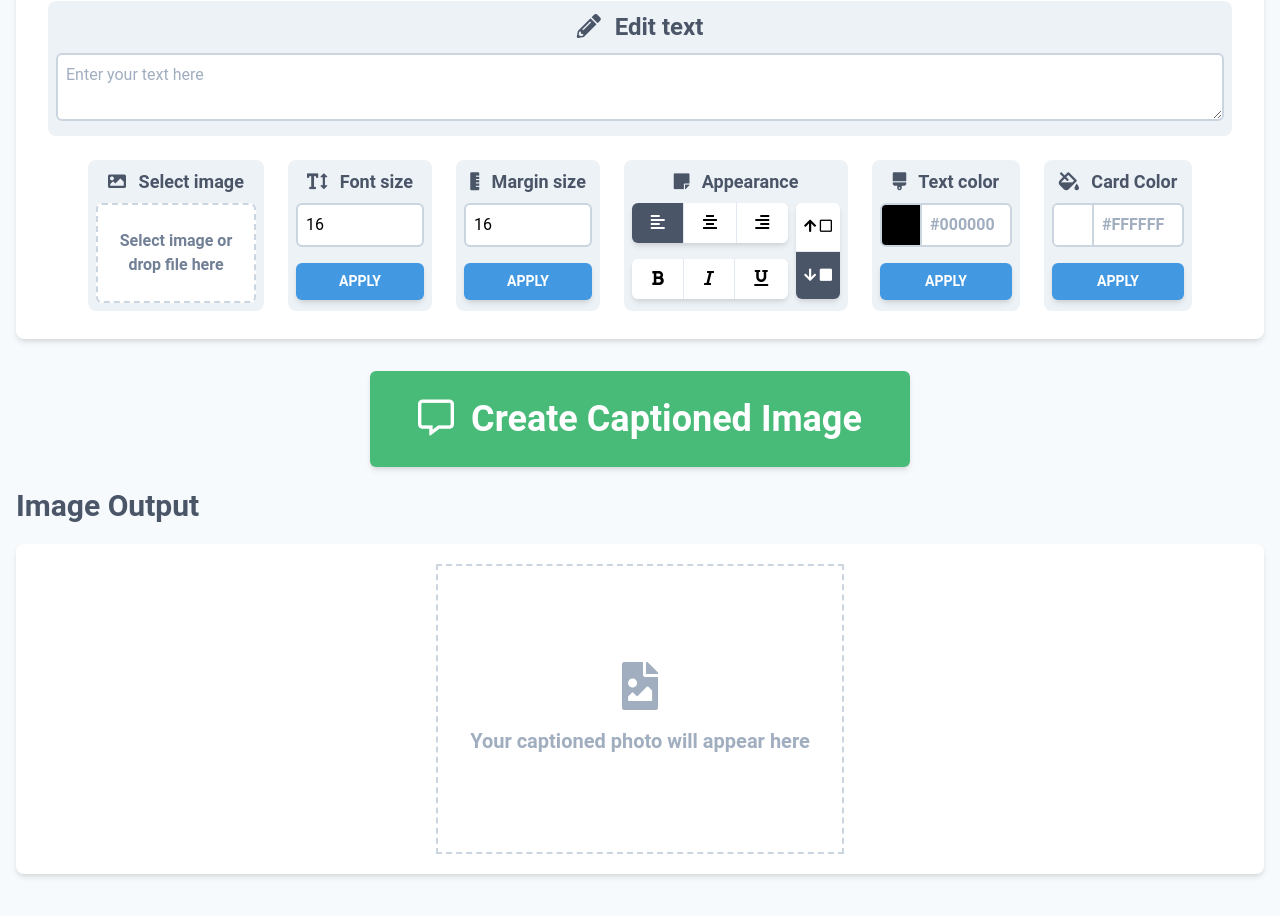
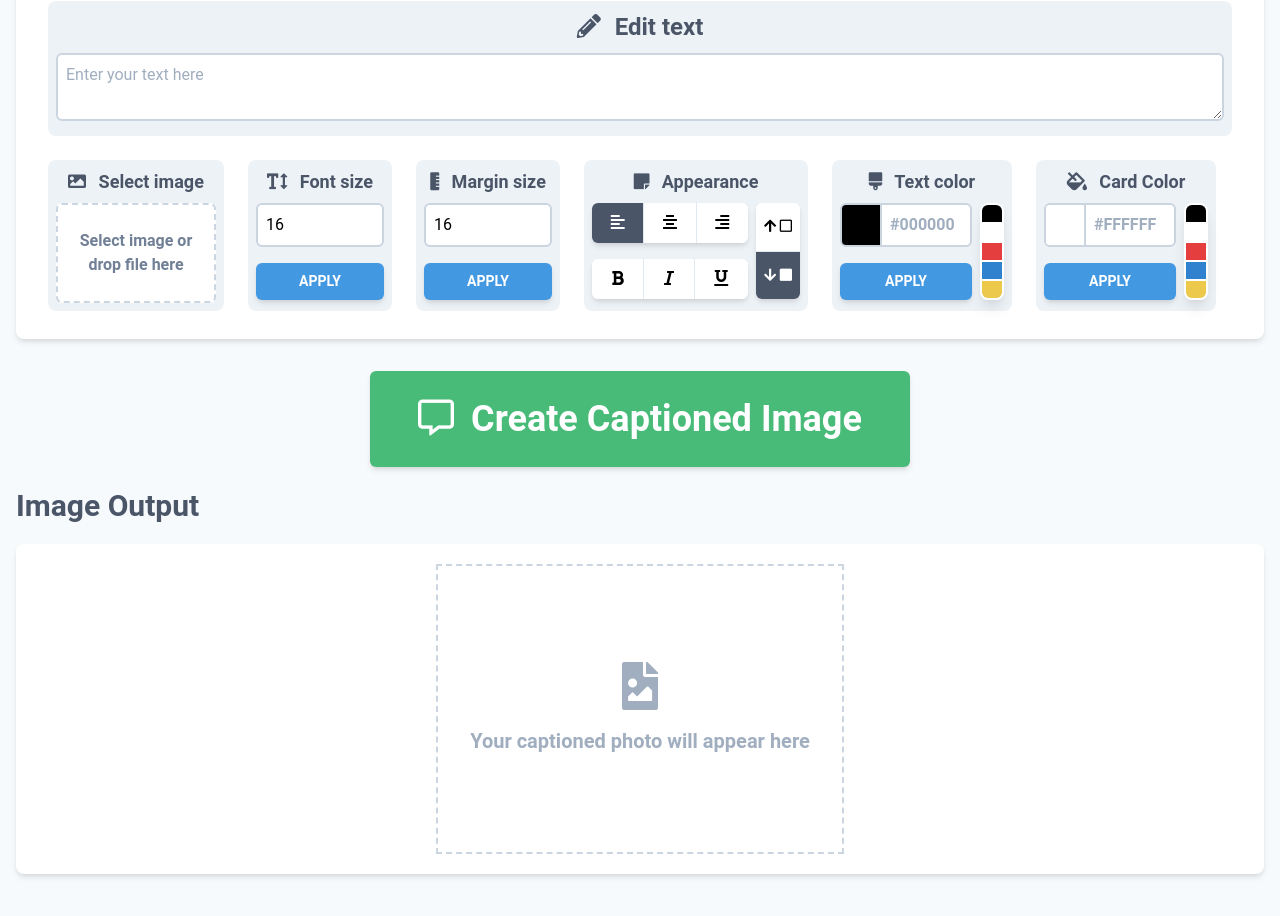
Before and after one commit to brendannoble/Photo-Caption-Tool, a React (Create React App) app: page / in a window 1280 px wide. Shown: the part 1020-1936 px from the top of the page. Built offline with nearby package versions, Linux system fonts and the light colour scheme.

Commit message:
Added color history

```diff
--- a/package.json
+++ b/package.json
@@ -15,7 +15,8 @@
     "react-dom": "^16.13.1",
     "react-scripts": "3.4.3",
     "react-spinners": "^0.9.0",
-    "tailwindcss": "^1.7.3"
+    "tailwindcss": "^1.7.3",
+    "uuid": "^8.3.0"
   },
   "scripts": {
     "start": "react-scripts start",
--- a/src/components/controls/ControlsContainer.js
+++ b/src/components/controls/ControlsContainer.js
@@ -14,7 +14,7 @@ const ControlsContainer = () => {
         <TextInputModule/>
         {/* TODO font selection */}
       </div>
-      <div className="flex flex-col justify-center flex-wrap md:flex-row mb-2">
+      <div className="flex flex-col justify-center md:justify-start flex-wrap md:flex-row mb-2">
         <FileUploadModule/>
         <FontSizeModule/>
         <MarginSizeModule/>
--- a/src/components/controls/modules/BackgroundColorModule.js
+++ b/src/components/controls/modules/BackgroundColorModule.js
@@ -1,5 +1,6 @@
 import React, { useState, useContext } from 'react';
 import { SettingsContext } from '../../../contexts/SettingsContext';
+import ColorHistoryModule from './submodules/ColorHistorySubModule';
 
 const BackgroundColorModule = () => {
 
@@ -26,9 +27,16 @@ const BackgroundColorModule = () => {
     dispatch({ type: ACTIONS.SET_BACKGROUNDCOLOR, payload: color });
   }
 
+  const applyColor = (color) => {
+    setColor(color);
+    dispatch({ type: ACTIONS.SET_BACKGROUNDCOLOR, payload: color });
+  }
+
   return (
     <div className="control-well md:mx-3">
       <h2 className="control-title"><i className="fas fa-fill-drip mr-2"></i> Card Color</h2>
+      <div className="flex flex-col md:flex-row justify-between">
+        <div className="md:mr-2">
           <div className="flex items-center bg-white rounded-md border-2 border-gray-400 overflow-hidden mb-4">
             <label htmlFor="background-color-picker" className="w-10 h-10 mr-2 outline-none border-r-2 border-gray-400 overflow-hidden cursor-pointer"
               style={{
@@ -42,6 +50,9 @@ const BackgroundColorModule = () => {
             APPLY
           </button>
         </div>
+        <ColorHistoryModule currentColor={state.backgroundColor} applyColor={applyColor} storageKey={"cardColor"} />
+      </div>
+    </div>
   )
 }
 
--- a/src/components/controls/modules/TextColorModule.js
+++ b/src/components/controls/modules/TextColorModule.js
@@ -1,5 +1,6 @@
 import React, { useState, useContext } from 'react';
 import { SettingsContext } from '../../../contexts/SettingsContext';
+import ColorHistoryModule from './submodules/ColorHistorySubModule';
 
 const TextColorModule = () => {
 
@@ -26,9 +27,16 @@ const TextColorModule = () => {
     dispatch({ type: ACTIONS.SET_TEXTCOLOR, payload: color });
   }
 
+  const applyColor = (color) => {
+    setColor(color);
+    dispatch({ type: ACTIONS.SET_TEXTCOLOR, payload: color });
+  }
+
   return (
     <div className="control-well md:mx-3">
       <h2 className="control-title"><i className="fas fa-brush mr-2"></i> Text color</h2>
+        <div className="flex flex-col md:flex-row justify-between">
+          <div className="md:mr-2">
             <div className="flex items-center bg-white rounded-md border-2 border-gray-400 overflow-hidden mb-4">
             <label htmlFor="text-color-picker" className="w-10 h-10 mr-2 outline-none border-r-2 border-gray-400 overflow-hidden cursor-pointer"
               style={{
@@ -42,6 +50,9 @@ const TextColorModule = () => {
               APPLY
             </button>
           </div>
+          <ColorHistoryModule currentColor={state.textColor} applyColor={applyColor} storageKey={"textColor"}/>
+        </div>
+    </div>
   )
 }
 
--- /dev/null
+++ b/src/components/controls/modules/submodules/ColorHistorySubModule.js
@@ -0,0 +1,61 @@
+import React, { useState, useEffect } from 'react';
+import { v4 as uuidv4 } from 'uuid';
+
+const ColorHistoryModule = ({ currentColor, applyColor, storageKey }) => {
+
+
+  const defaultColors = ['#000000', '#FFFFFF', '#e53e3e', '#3182ce', '#ecc94b'];
+
+  const [ colors, setColors ] = useState(defaultColors);
+
+  const loadColors = () => {
+    let loadedColors;
+
+    if (localStorage.getItem(storageKey) === null) {
+      localStorage.setItem(storageKey, JSON.stringify(colors));
+      loadedColors = JSON.parse(localStorage.getItem(storageKey));
+      setColors([...loadedColors]);
+      return;
+    }
+    loadedColors = JSON.parse(localStorage.getItem(storageKey));
+    setColors([...loadedColors]);
+  }
+
+  const changeColor = (color) => {
+    applyColor(color);
+    if (colors.includes(color)) return;
+    let newColors = [...colors];
+    newColors.unshift(currentColor);
+    newColors.pop();
+    setColors(newColors);
+    localStorage.setItem(storageKey, JSON.stringify(newColors));
+  }
+
+  useEffect(() => {
+    loadColors();
+  }, [])
+
+  useEffect(() => {
+    if (currentColor === undefined) return;
+    if (colors.includes(currentColor)) return;
+    let newColors = [...colors];
+    newColors.unshift(currentColor);
+    newColors.pop();
+    setColors(newColors);
+    localStorage.setItem(storageKey, JSON.stringify(newColors));
+  }, [currentColor, colors, storageKey])
+
+  return (
+    <div className="flex flex-row md:w-6 w-full md:flex-col border-2 border-white mt-4 md:mt-0 shadow-lg rounded-lg overflow-hidden">
+      { colors.map((color, index) => (
+        <div key={uuidv4()} className={`${ index !== 4 ? 'border-r-2 md:border-b-2' : null} h-10 md:h-auto md:w-10 flex-grow border-white cursor-pointer`}
+          style={{ backgroundColor: color }}
+          onClick={() => changeColor(color)}
+        >
+        </div>
+      )) }
+    </div>
+  )
+}
+
+export default ColorHistoryModule;
--- a/src/components/render/RenderController.js
+++ b/src/components/render/RenderController.js
@@ -19,7 +19,7 @@ const RenderController = () => {
       return;
     };
     if (state.isRendering) return;
-    dispatch({ type: ACTIONS.TOGGLE_ISRENDERING});
+    dispatch({ type: ACTIONS.TOGGLE_ISRENDERING });
 
     // Check browser type
 
```
Also changed, not shown: public/logo.png, 1 other file (tests, documents, lock files or other folders). Lines whose indentation alone changed are shown as unchanged.
